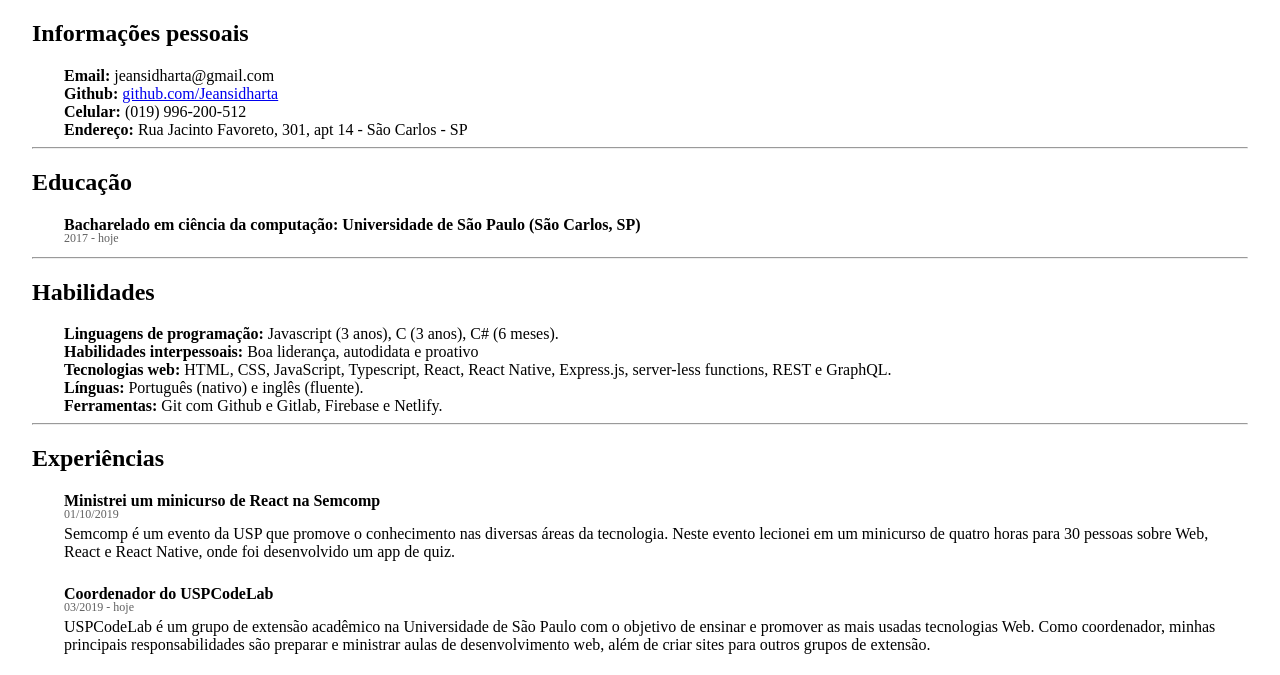
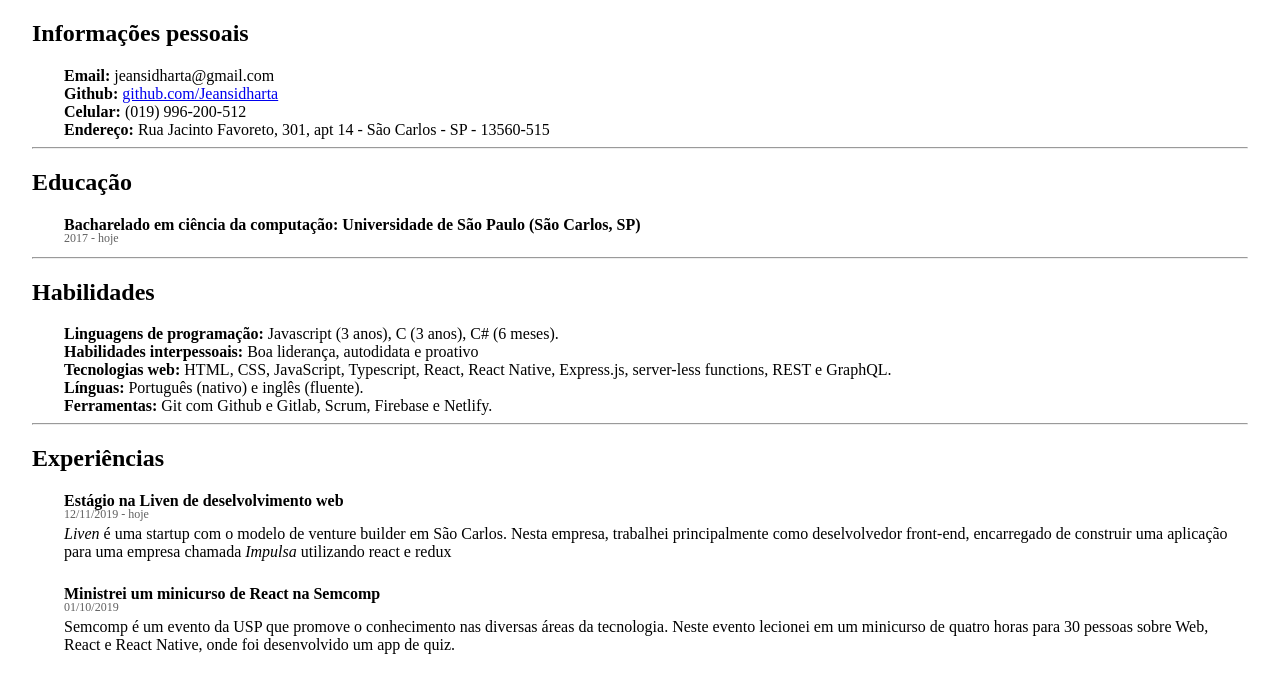
Before and after one commit to Jeansidharta/resume, a React app in the folder Portuguese/: page / in a window 1280 px wide. Shown: the part 89-764 px from the top of the page. Built offline with nearby package versions, Linux system fonts and the light colour scheme.

Commit message:
added Liven to the resume, and patched a few things in personal info and skills

```diff
--- a/Portuguese/src/components/sections/experiences.js
+++ b/Portuguese/src/components/sections/experiences.js
@@ -4,6 +4,14 @@ import Section from "../section";
 export default function Experiences(){
 	return (
 		<Section name="Experiências" className="experiences">
+			<div>
+				<strong>Estágio na Liven de deselvolvimento web</strong>
+				<aside>12/11/2019 - hoje</aside>
+				<span className='italic'>Liven</span> é uma startup com o modelo de venture builder em São Carlos.
+				Nesta empresa, trabalhei principalmente como deselvolvedor front-end, encarregado de
+				construir uma aplicação para uma empresa chamada <span className='italic'>Impulsa</span> utilizando
+				react e redux
+			</div>
 			<div>
 				<strong>Ministrei um minicurso de React na Semcomp</strong>
 				<aside>01/10/2019</aside>
@@ -27,13 +35,13 @@ export default function Experiences(){
 				produtores. O evento tinha aproximadamente 10 times, cada um com 5 - 7 membros, com
 				duração de 3 dias, no qual minha equipe alcançou a premiação.
 			</div>
-			<div>
+			{/* <div>
 				<strong>Participei do Interhack (Hackaton)</strong>
 				<aside>25/08/2019</aside>
 				Interhack é um evento anual entre universitários da USP. Nosso projeto foi uma aplicação
 				web para ajudar empresas a contactar estudantes USP para estágio. No total havia 12 times,
 				com 3 - 4 pessoas cada, com duração de dois dias.
-			</div>
+			</div> */}
 			<style>{`
 				.experiences > div{
 					margin-bottom: 1.5rem;
--- a/Portuguese/src/components/sections/personal-info.js
+++ b/Portuguese/src/components/sections/personal-info.js
@@ -8,7 +8,7 @@ export default function Skills(){
 				<p><strong>Email:</strong> jeansidharta@gmail.com</p>
 				<p><strong>Github:</strong> <a href="https://www.github.com/Jeansidharta">github.com/Jeansidharta</a></p>
 				<p><strong>Celular:</strong> (019) 996-200-512</p>
-				<p><strong>Endereço:</strong> Rua Jacinto Favoreto, 301, apt 14 - São Carlos - SP</p>
+				<p><strong>Endereço:</strong> Rua Jacinto Favoreto, 301, apt 14 - São Carlos - SP - 13560-515</p>
 			</address>
 			<style>{`
 				.personal-info p{
--- a/Portuguese/src/components/sections/skills.js
+++ b/Portuguese/src/components/sections/skills.js
@@ -17,7 +17,7 @@ export default function Skills(){
 					Português (nativo) e inglês (fluente).
 				</li>
 				<li><strong>Ferramentas: </strong>
-					Git com Github e Gitlab, Firebase e Netlify.
+					Git com Github e Gitlab, Scrum, Firebase e Netlify.
 				</li>
 			</ul>
 		</Section>
--- a/Portuguese/src/styles.css
+++ b/Portuguese/src/styles.css
@@ -32,3 +32,7 @@ li {
 	margin: 0;
 	list-style: none;
 }
+
+.italic {
+	font-style: italic;
+}
```
